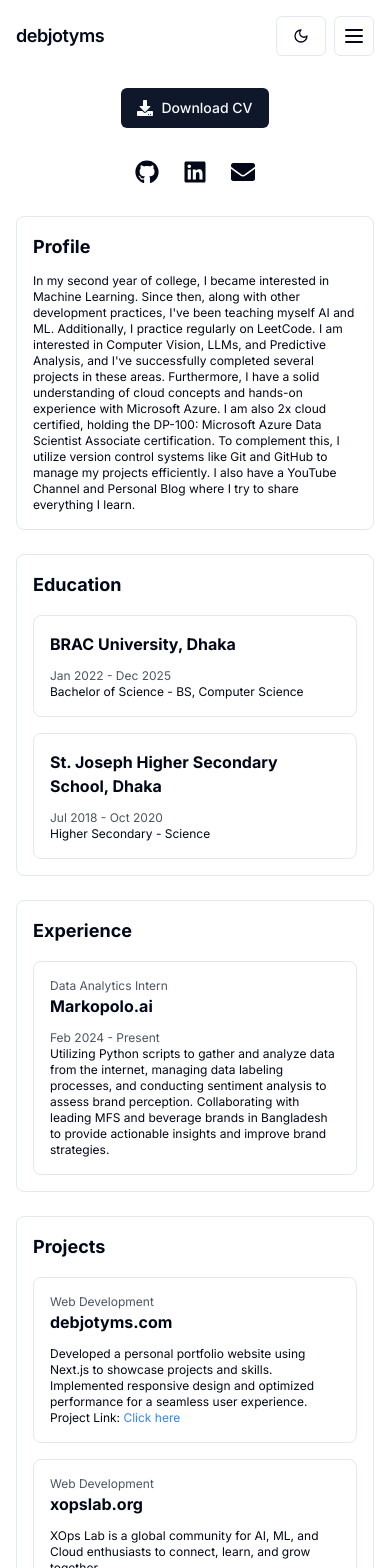
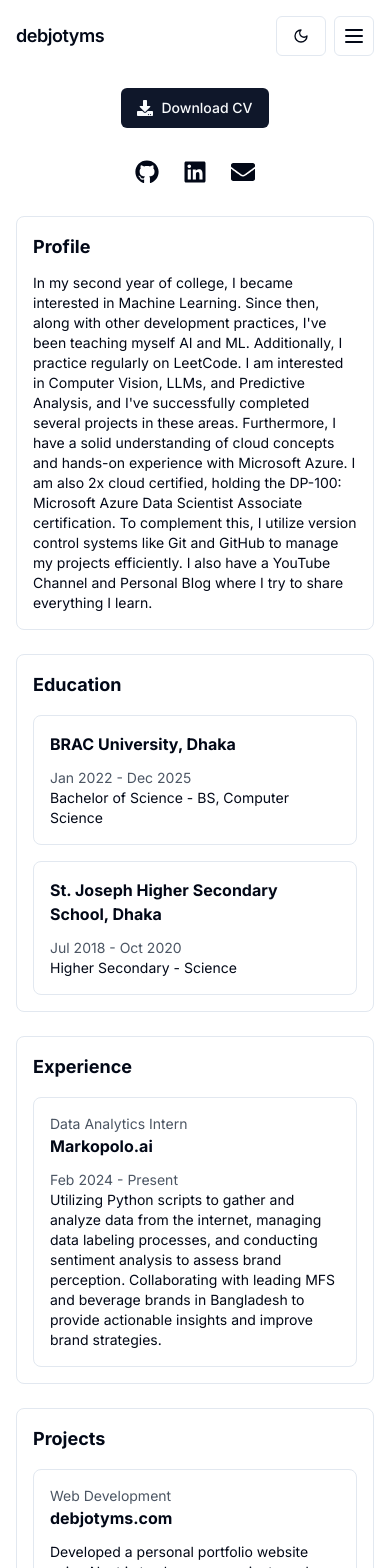
Before and after one commit to debjotyms/debjotyms.github.io, a Next.js app: page /cv in a window 390 px wide. Shown: the top 1568 px of the page. Built offline with nearby package versions, Linux system fonts and the light colour scheme.

Commit message:
style: Update font sizes for improved readability across CV sections

```diff
--- a/src/app/cv/page.tsx
+++ b/src/app/cv/page.tsx
@@ -40,7 +40,7 @@
         {/* Profile Section */}
         <div className="border rounded-lg p-4">
           <h2 className="text-lg sm:text-2xl font-bold mb-3">Profile</h2>
-          <p className="text-xs sm:text-base">{profileData.description}</p>
+          <p className="text-sm sm:text-base">{profileData.description}</p>
         </div>
         {/* Nested Sections */}
         {/* Education Section */}
@@ -49,8 +49,8 @@
           {educationData.map((edu, idx) => (
             <div key={idx} className="border rounded-lg p-4 mb-4">
               <h3 className="text-base sm:text-xl font-bold mb-3">{edu.institution}</h3>
-              <p className="text-xs sm:text-base text-gray-600">{edu.duration}</p>
-              <p className="text-xs sm:text-base">{edu.program}</p>
+              <p className="text-sm sm:text-base text-gray-600">{edu.duration}</p>
+              <p className="text-sm sm:text-base">{edu.program}</p>
               {/* <p>
                 <strong>GPA:</strong> {edu.gpa}
               </p> */}
@@ -62,11 +62,10 @@
           <h2 className="text-lg sm:text-2xl font-bold pb-2 mb-2">Experience</h2>
           {experienceData.map((exp, idx) => (
             <div key={idx} className="border rounded-lg p-4 mb-4">
-              <p className="text-xs sm:text-base text-gray-600">{exp.role}</p>
+              <p className="text-sm sm:text-base text-gray-600">{exp.role}</p>
               <h3 className="text-base sm:text-xl font-bold mb-3">{exp.company}</h3>
-              <p className="text-xs sm:text-base text-gray-600">{exp.duration}</p>
-              {/* <p>{exp.role}</p> */}
-              <p className="text-xs sm:text-base">{exp.description}</p>
+              <p className="text-sm sm:text-base text-gray-600">{exp.duration}</p>
+              <p className="text-sm sm:text-base">{exp.description}</p>
             </div>
           ))}
         </div>
@@ -75,14 +74,14 @@
           <h2 className="text-lg sm:text-2xl font-bold pb-2 mb-2">Projects</h2>
           {projectsData.map((project, idx) => (
             <div key={idx} className="border rounded-lg p-4 mb-4">
-              <p className="text-xs sm:text-base text-gray-600">{project.category}</p>
+              <p className="text-sm sm:text-base text-gray-600">{project.category}</p>
               <h3 className="text-base sm:text-xl font-bold mb-3">{project.title}</h3>
-              <p className="text-xs sm:text-base">{project.description}</p>
-              <p className="text-xs sm:text-base">
+              <p className="text-sm sm:text-base">{project.description}</p>
+              <p className="text-sm sm:text-base">
                 Project Link:{" "}
                 <a
                   href={project.link}
-                  className="text-xs sm:text-base text-blue-500"
+                  className="text-sm sm:text-base text-blue-500"
                   target="_blank"
                   rel="noopener noreferrer"
                 >
@@ -95,16 +94,16 @@
         {/* Technical Skills Section */}
         <div className="border rounded-lg p-4">
           <h2 className="text-lg sm:text-2xl font-bold pb-2 mb-2">Technical Skills</h2>
-          <p className="text-xs sm:text-base">
+          <p className="text-sm sm:text-base">
             <strong>Programming Languages:</strong> {skillsData.programming.join(", ")}
           </p>
-          <p className="text-xs sm:text-base">
+          <p className="text-sm sm:text-base">
             <strong>ML/AI:</strong> {skillsData.mlAi.join(", ")}
           </p>
-          <p className="text-xs sm:text-base">
+          <p className="text-sm sm:text-base">
             <strong>Web Technologies:</strong> {skillsData.webTechnologies.join(", ")}
           </p>
-          <p className="text-xs sm:text-base">
+          <p className="text-sm sm:text-base">
             <strong>DBMS:</strong> {skillsData.dbms.join(", ")}
           </p>
         </div>
@@ -114,15 +113,15 @@
           {certificationsData.map((cert, idx) => (
             <div key={idx} className="border rounded-lg p-4 mb-4">
               <h3 className="text-base sm:text-xl font-bold mb-3">{cert.title}</h3>
-              <p className="text-xs sm:text-base text-gray-600">{cert.date}</p>
-              <p className="text-xs sm:text-base">
+              <p className="text-sm sm:text-base text-gray-600">{cert.date}</p>
+              <p className="text-sm sm:text-base">
                 <strong>Credential ID:</strong> {cert.credentialId || "N/A"}
               </p>
-              <p className="text-xs sm:text-base">
+              <p className="text-sm sm:text-base">
                 Credential URL:{" "}
                 <a
                   href={cert.url}
-                  className="text-xs sm:text-base text-blue-500"
+                  className="text-sm sm:text-base text-blue-500"
                   target="_blank"
                   rel="noopener noreferrer"
                 >
@@ -137,17 +136,17 @@
           <h2 className="text-lg sm:text-2xl font-bold mb-4">Volunteering</h2>
           {volunteeringData.map((volunteer, idx) => (
             <div key={idx} className="border rounded-lg p-4 mb-4">
-              <p className="text-xs sm:text-base text-gray-600">{volunteer.role}</p>
+              <p className="text-sm sm:text-base text-gray-600">{volunteer.role}</p>
               <h3 className="text-base sm:text-xl font-bold mb-3">{volunteer.title}</h3>
-              <p className="text-xs sm:text-base text-gray-600">{volunteer.date}</p>
-              <p className="text-xs sm:text-base">{volunteer.description}</p>
-              <p className="text-xs sm:text-base">
+              <p className="text-sm sm:text-base text-gray-600">{volunteer.date}</p>
+              <p className="text-sm sm:text-base">{volunteer.description}</p>
+              <p className="text-sm sm:text-base">
                 {volunteer.linkText}:{" "}
                 <a
                   href={volunteer.linkUrl}
                   target="_blank"
                   rel="noopener noreferrer"
-                  className="text-xs sm:text-base text-blue-500"
+                  className="text-sm sm:text-base text-blue-500"
                 >
                   Click here
                 </a>
@@ -160,7 +159,7 @@
           <h2 className="text-lg sm:text-2xl font-bold pb-2 mb-2">Achievements</h2>
           {achievementsData.map((achievement, idx) => (
             <div key={idx} className="border rounded-lg p-4 mb-4">
-              <p className="text-xs sm:text-base text-gray-600">{achievement.detail}</p>
+              <p className="text-sm sm:text-base text-gray-600">{achievement.detail}</p>
               <h3 className="text-base sm:text-xl font-bold">{achievement.title}</h3>
               {/* <p>{achievement.detail}</p> */}
             </div>
```
